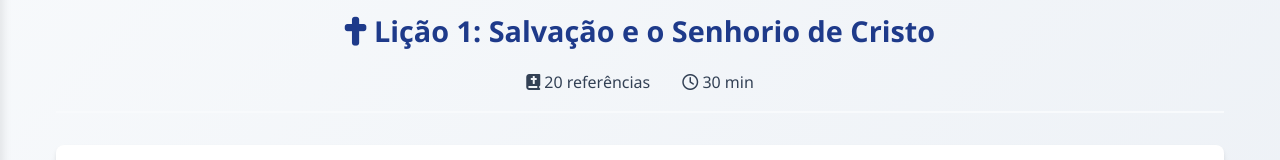
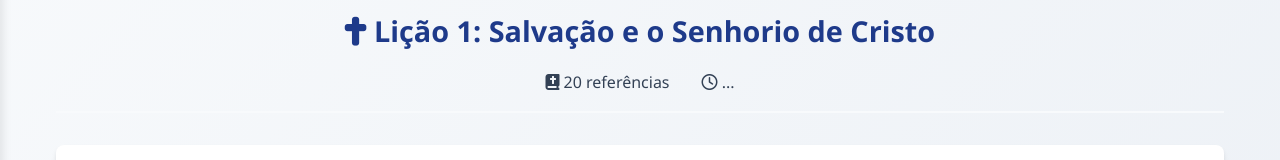
Before and after one commit to infortecmov03/apostila-estudos, a plain HTML site: page class1.html in a window 1280 px wide. Shown: the part 220-380 px from the top of the page. Drawn offline with Linux system fonts and the light colour scheme.

Commit message:
Update class1.html

```diff
--- a/class1.html
+++ b/class1.html
@@ -124,7 +124,7 @@
                 <h2><i class="fas fa-cross"></i> Lição 1: Salvação e o Senhorio de Cristo</h2>
                 <div class="lesson-meta">
                     <span class="bible-refs"><i class="fas fa-bible"></i> 20 referências</span>
-                    <span class="duration"><i class="far fa-clock"></i> 30 min</span>
+                    <span class="duration"><i class="far fa-clock"></i> ...</span>
                 </div>
             </div>
 
@@ -749,4 +749,5 @@
         });
     </script>
 </body>
+
 </html>
```
